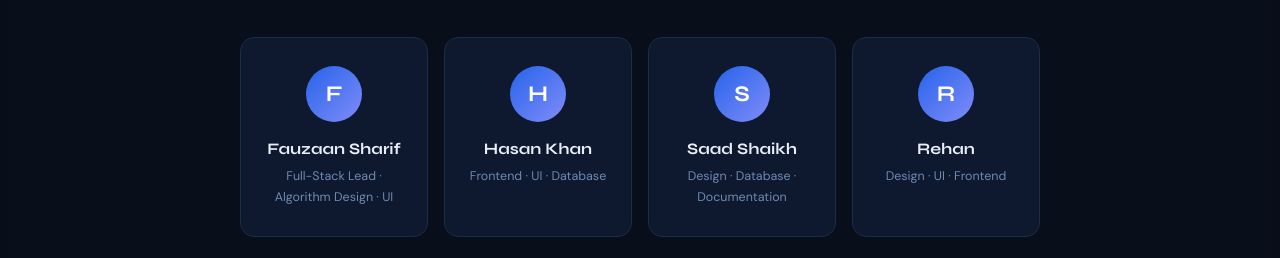
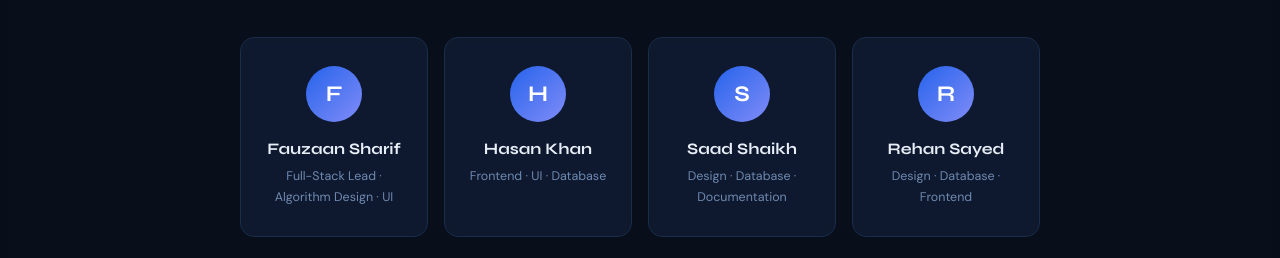
Before and after one commit to Fauzaansharif/Dark-Store-Load-Balancer, a plain HTML site: page index.html in a window 1280 px wide. Shown: the part 3220-3478 px from the top of the page. Drawn offline with nearby package versions, Linux system fonts and the light colour scheme.

Commit message:
UI changes

```diff
--- a/index.html
+++ b/index.html
@@ -377,8 +377,8 @@
           </div>
           <div class="team-card tilt-card" data-tilt>
             <div class="team-avatar">R</div>
-            <div class="team-name">Rehan</div>
-            <div class="team-role">Design · UI · Frontend</div>
+            <div class="team-name">Rehan Sayed</div>
+            <div class="team-role">Design · Database · Frontend</div>
           </div>
         </div>
       </div>
```
